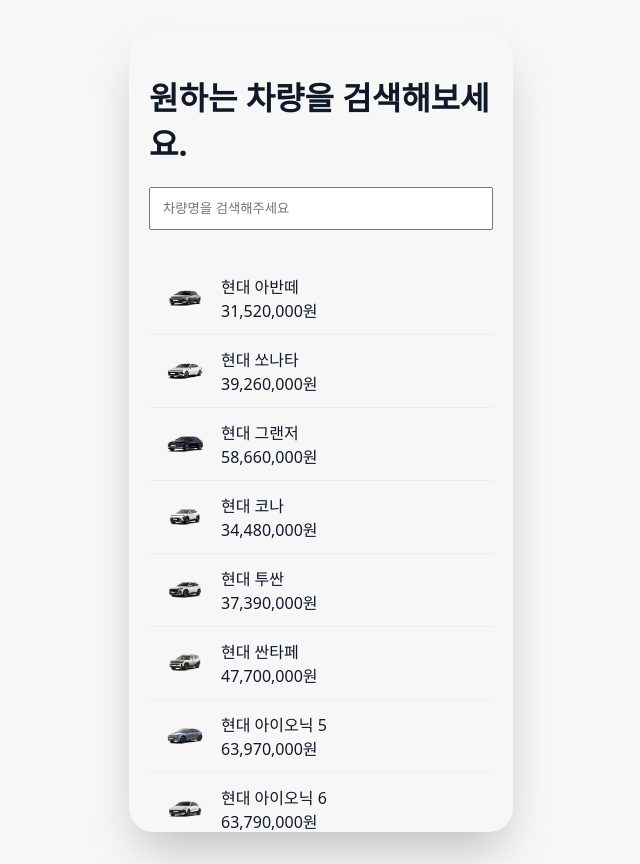
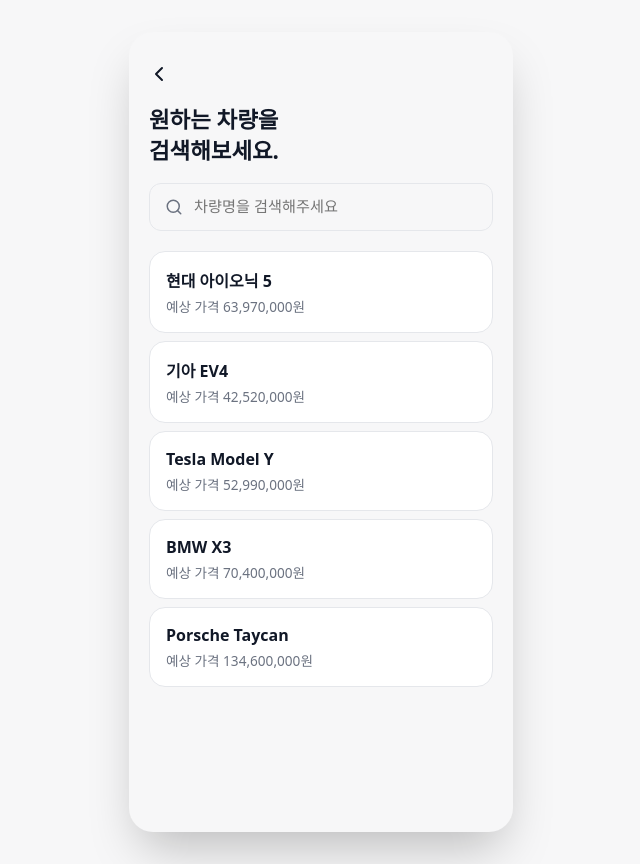
Before and after one commit to iridescentzia/chagokcar, a React (Vite) app: page /vehicle-search in a window 1280 px wide. Shown: the whole page, without its empty margins (319-959 px from the left). Built offline with nearby package versions, Linux system fonts and the light colour scheme.

Commit message:
feat : vehiclesearch ui 완성

```diff
--- a/src/data/vehicles.ts
+++ b/src/data/vehicles.ts
@@ -323,3 +323,14 @@
         image: "/vehicles/polestar-4.webp",
     },
 ];
+
+export const POPULAR_IDS = [
+    "tesla-model-y",
+    "kia-ev4",
+    "porsche-taycan",
+    "hyundai-ioniq-5",
+    "bmw-x3",
+];
+export const popularVehicles = vehicles.filter((v) =>
+    POPULAR_IDS.includes(v.id)
+);
--- a/src/index.css
+++ b/src/index.css
@@ -258,3 +258,40 @@
   cursor: pointer;
   margin-bottom: 20px;
 }
+
+.search-input-wrapper {
+  position: relative;
+  margin-bottom: 20px;
+}
+
+.search-input-icon {
+  position: absolute;
+  left: 16px;
+  top: 50%;
+  transform: translateY(-50%);
+  color: var(--color-text-light);
+  pointer-events: none;
+}
+
+.search-input {
+  width: 100%;
+  height: 48px;
+  padding: 0 16px 0 44px;
+  border: 1px solid var(--color-border);
+  border-radius: var(--radius-md);
+  background: var(--color-bg);
+  font-size: 0.95rem;
+  outline: none;
+  transition: border-color 0.2s ease;
+}
+
+.search-input:focus {
+  border-color: var(--color-primary);
+}
+
+.search-empty-message {
+  text-align: center;
+  color: var(--color-text-light);
+  font-size: 0.9rem;
+  padding: 40px 0;
+}
--- a/src/pages/VehicleSearch.tsx
+++ b/src/pages/VehicleSearch.tsx
@@ -1,18 +1,42 @@
 import { useState } from "react";
-import { useNavigate } from "react-router-dom";
-import { vehicles } from "../data/vehicles";
+import { useNavigate, useLocation } from "react-router-dom";
+import { Search, Check } from "lucide-react";
+import { vehicles, popularVehicles } from "../data/vehicles";
+import Header from "../components/Header";
+import Card from "../components/Card";
+import PageLayout from "../components/PageLayout";
 import type { Vehicle } from "../types";
-import PageLayout from "../components/PageLayout.tsx";
 
 export default function VehicleSearch() {
     const navigate = useNavigate();
+    const location = useLocation();
+    const currentSelectedId = location.state?.currentSelectedId as
+        | string
+        | null;
+
     const [keyword, setKeyword] = useState("");
 
-    const filtered: Vehicle[] = keyword.trim()
+    const baseList: Vehicle[] = keyword.trim()
         ? vehicles.filter((v) =>
             v.name.toLowerCase().includes(keyword.trim().toLowerCase())
         )
-        : vehicles;
+        : popularVehicles;
+
+    // 검색어가 없을 때만: 현재 선택된 차량을 리스트 최상단으로 끌어올림
+    const filtered: Vehicle[] =
+        !keyword.trim() && currentSelectedId
+            ? (() => {
+                const selectedVehicle =
+                    baseList.find((v) => v.id === currentSelectedId) ??
+                    vehicles.find((v) => v.id === currentSelectedId);
+                if (!selectedVehicle) return baseList;
+
+                const withoutDup = baseList.filter(
+                    (v) => v.id !== currentSelectedId
+                );
+                return [selectedVehicle, ...withoutDup];
+            })()
+            : baseList;
 
     const handleSelect = (vehicle: Vehicle) => {
         navigate("/vehicle-select", { state: { chosenVehicle: vehicle } });
@@ -20,47 +44,50 @@
 
     return (
         <PageLayout>
-            <h1>원하는 차량을 검색해보세요.</h1>
+            <Header />
+            <h1 className="page-title">
+                원하는 차량을
+                <br />
+                검색해보세요.
+            </h1>
 
+            <div className="search-input-wrapper">
+                <Search size={18} className="search-input-icon" />
                 <input
                     type="text"
                     placeholder="차량명을 검색해주세요"
                     value={keyword}
                     onChange={(e) => setKeyword(e.target.value)}
-                style={{ width: "100%", padding: 12, marginBottom: 16 }}
+                    className="search-input"
                 />
+            </div>
 
             {keyword.trim() && filtered.length === 0 ? (
-                <p>검색 결과가 없어요. 다른 차량명으로 검색해보세요.</p>
+                <p className="search-empty-message">
+                    검색 결과가 없어요. 다른 차량명으로 검색해보세요.
+                </p>
             ) : (
-                <ul style={{ listStyle: "none", padding: 0 }}>
+                <div className="vehicle-list">
                     {filtered.map((vehicle) => (
-                        <li
+                        <Card
                             key={vehicle.id}
+                            selected={currentSelectedId === vehicle.id}
                             onClick={() => handleSelect(vehicle)}
-                            style={{
-                                display: "flex",
-                                alignItems: "center",
-                                gap: 12,
-                                padding: 12,
-                                borderBottom: "1px solid #eee",
-                                cursor: "pointer",
-                            }}
                         >
-                            <img
-                                src={vehicle.image}
-                                alt={vehicle.name}
-                                width={48}
-                                height={48}
-                                style={{ objectFit: "contain" }}
-                            />
+                            <div className="vehicle-card-row">
                                 <div>
-                                <div>{vehicle.name}</div>
-                                <div>{vehicle.price.toLocaleString()}원</div>
+                                    <div className="vehicle-name">{vehicle.name}</div>
+                                    <div className="vehicle-price">
+                                        예상 가격 {vehicle.price.toLocaleString()}원
                                     </div>
-                        </li>
+                                </div>
+                                {currentSelectedId === vehicle.id && (
+                                    <Check size={20} color="var(--color-primary)" />
+                                )}
+                            </div>
+                        </Card>
                     ))}
-                </ul>
+                </div>
             )}
         </PageLayout>
     );
--- a/src/pages/VehicleSelect.tsx
+++ b/src/pages/VehicleSelect.tsx
@@ -1,22 +1,13 @@
 import { useState, useEffect } from "react";
 import { useNavigate, useLocation } from "react-router-dom";
 import { Check, Search } from "lucide-react";
-import { vehicles } from "../data/vehicles";
+import { popularVehicles } from "../data/vehicles";
 import Header from "../components/Header";
 import Card from "../components/Card";
 import Button from "../components/Button";
 import PageLayout from "../components/PageLayout";
 import type { Vehicle } from "../types";
 
-// 임시 인기 차량 5종 (추후 실제 인기 데이터로 교체 예정)
-const POPULAR_IDS = [
-    "tesla-model-y",
-    "kia-ev4",
-    "porsche-taycan",
-    "hyundai-ioniq-5",
-    "bmw-x3",
-];
-const popularVehicles = vehicles.filter((v) => POPULAR_IDS.includes(v.id));
 
 export default function VehicleSelect() {
     const navigate = useNavigate();
@@ -29,6 +20,7 @@
     const [selectedId, setSelectedId] = useState<string | null>(null);
 
     useEffect(() => {
+        console.log("[VehicleSelect] useEffect 실행, chosenFromSearch:", chosenFromSearch);
         if (chosenFromSearch) {
             setDisplayList((prev) => {
                 const withoutDup = prev.filter((v) => v.id !== chosenFromSearch.id);
@@ -83,7 +75,10 @@
 
             <button
                 className="search-link-button"
-                onClick={() => navigate("/vehicle-search")}
+                onClick={() => {
+                    console.log("[VehicleSelect] 검색 이동 시 selectedId:", selectedId);
+                    navigate("/vehicle-search", { state: { currentSelectedId: selectedId } })
+                }}
             >
                 <Search size={16} />
                 다른 차량 검색하기
```
Lines whose indentation alone changed are shown as unchanged.
